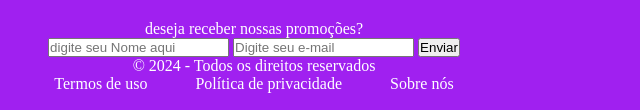
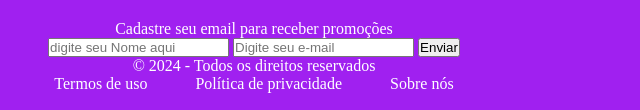
Before and after one commit to samuelalbuquerque01/projeto-loja-, a plain HTML site: page index.html in a window 1280 px wide. Shown: the part 2133-2243 px from the top of the page, 386-1026 px from the left. Drawn offline with Linux system fonts and the light colour scheme.

Commit message:
atualização

```diff
--- a/estilo.css
+++ b/estilo.css
@@ -265,3 +265,5 @@ a {
     text-align: center;
     margin: 20px;
 }
+
+s
--- a/index.html
+++ b/index.html
@@ -135,7 +135,7 @@
   </section>
 </main>
 <footer>
-  <p>deseja receber nossas promoções?</p>
+  <p>Cadastre seu email para receber promoções</p>
   <form method="get" action="">
     <input type="text" name="nome" placeholder="digite seu Nome aqui">
     <input type="e-mail" name="email" placeholder="Digite seu e-mail">
```
